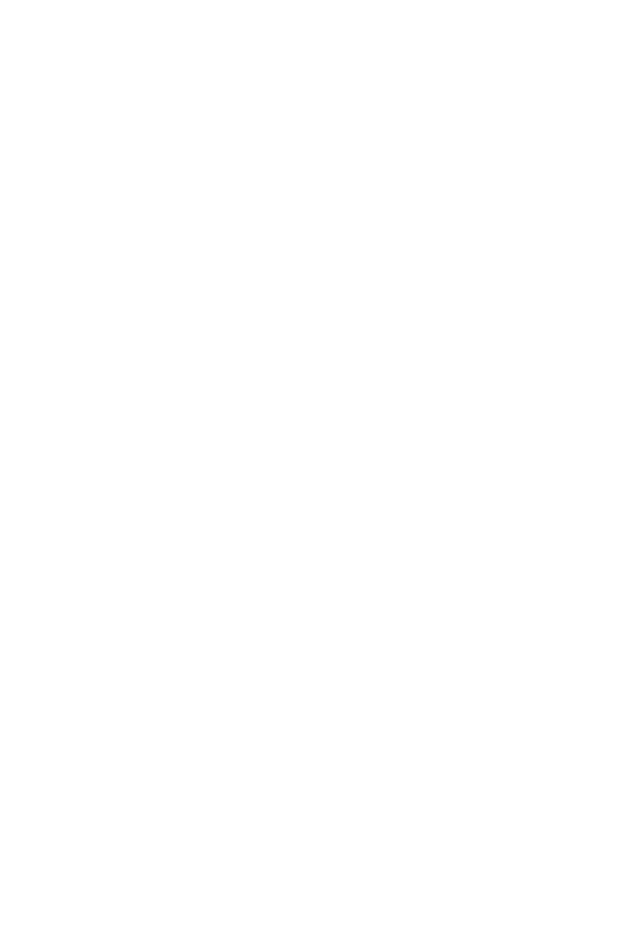
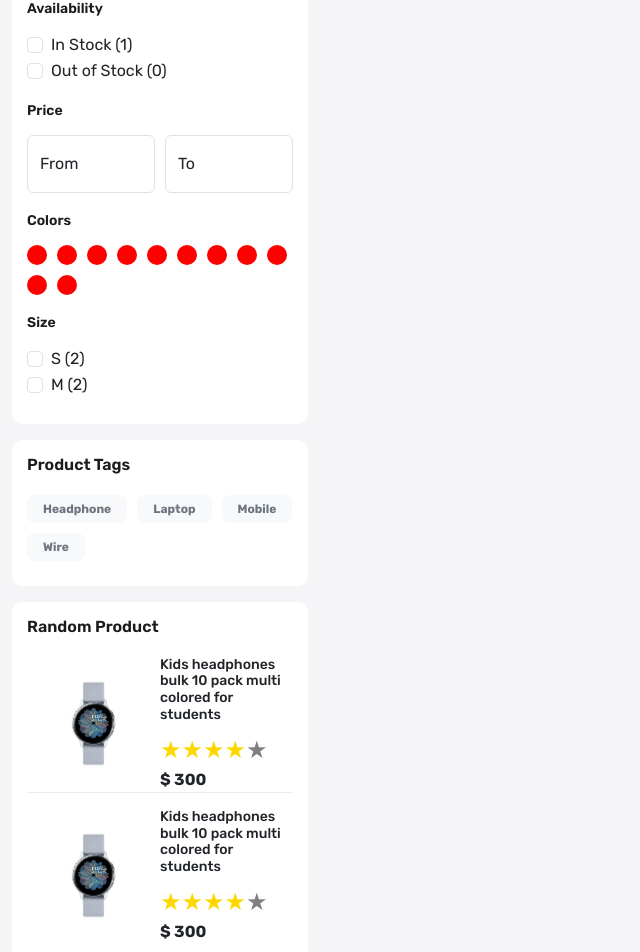
Before and after one commit to WanjaNjunge/ecommerce-app, a React (Create React App) app: page /store in a window 1280 px wide. Before the commit this address had no page. Shown: the part 639-1591 px from the top of the page, without its empty margins (0-640 px from the left). Before the commit the page ends 800 px from the top, so only its background shows below. Built offline with nearby package versions, Linux system fonts and the light colour scheme.

Commit message:
feat:Done with side section of store page

```diff
--- a/package.json
+++ b/package.json
@@ -10,6 +10,7 @@
     "react": "^18.2.0",
     "react-dom": "^18.2.0",
     "react-fast-marquee": "^1.6.3",
+    "react-helmet": "^6.1.0",
     "react-icons": "^5.0.1",
     "react-rating-stars-component": "^2.2.0",
     "react-redux": "^8.1.3",
--- a/src/App.css
+++ b/src/App.css
@@ -318,5 +318,61 @@
   font-weight: 100px;
   color: white;
 }
+
+
+/*Our Store*/
+.filter-card {
+  background-color: white;
+  border-radius: 10px;
+  padding: 15px 15px 25px;
+}
+.filter-title {
+  font-size: 16px;
+  line-height: 20px;
+  font-weight: 600;
+  color: var(--color-1c1c1b);
+  margin-bottom: 20px;
+}
+.filter-card ul {
+  list-style-type: none;
+  font-size: 13px;
+  line-height: 30px;
+  color: var(--color-777777);
+  cursor: pointer;
+}
+.filter-card .form-check-input:focus {
+  box-shadow: none;
+  border-color: rgba(0, 0, 0, 0.25);
+}
+.filter-card .form-check-input:checked {
+  background-color: var(--color-febd69);
+  border-color: var(--color-febd69);
+}
+.sub-title {
+  font-size: 14px;
+  font-weight: 600;
+  color: var(--color-1c1c1b);
+  margin-bottom: 15px;
+  margin-top: 20px;
+}
+.colors {
+  display: flex;
+  list-style-type: none;
+  flex-wrap: wrap;
+  gap:10px;
+}
+.colors li{
+  width: 20px;
+  height: 20px;
+  background-color: red;
+  border-radius: 50%;
+}
+.random-products h5 {
+  font-size: 14px;
+  margin-bottom: 8px;
+}
+.random-products:first-child {
+  border-bottom: 1px solid var(--color-ededed);
+}
 /*Home wrapper 2 END*/
 /*Home END*/
--- a/src/App.js
+++ b/src/App.js
@@ -5,6 +5,7 @@
 import Home from './pages/Home';
 import About from './pages/About';
 import Contact from './pages/Contact';
+import OurStore from './pages/OurStore';
 
 function App() {
   return (
@@ -15,6 +16,7 @@
             <Route index element={<Home />} />
             <Route path="about" element={<About />} />
             <Route path="contact" element={<Contact />} />
+            <Route path="store" element={<OurStore />} />
           </Route>
         </Routes>
       </BrowserRouter>
--- /dev/null
+++ b/src/components/BreadCrumb.js
@@ -0,0 +1,25 @@
+import React from 'react'
+import { Link } from 'react-router-dom';
+
+const BreadCrumb = (props) => {
+    const { title } = props;
+
+  return (
+    <div className='breadcrumb mb-0 py-4'>
+        <div className='container-xxl'>
+            <div className="row">
+                <div className='col-12'>
+                    <p className='text-center mb-0'>
+                        <Link to="/" className='text-dark'>
+                            Home &nbsp;
+                        </Link>
+                        / {title}
+                    </p>
+                </div>
+            </div>
+        </div>
+    </div>
+  )
+}
+
+export default BreadCrumb
--- a/src/components/Header.js
+++ b/src/components/Header.js
@@ -124,7 +124,7 @@
                 <div className='menu-links'>
                 <div className='d-flex align-items-center gap-15'>
                   <NavLink to="/">Home</NavLink>
-                  <NavLink to="/">Our Store</NavLink>
+                  <NavLink to="/store">Our Store</NavLink>
                   <NavLink to="/">Blogs</NavLink>
                   <NavLink to="/contact">Contact</NavLink>
                 </div>
--- /dev/null
+++ b/src/components/Meta.js
@@ -0,0 +1,15 @@
+import {Helmet} from "react-helmet";
+
+import React from 'react'
+
+const Meta = (props) => {
+
+  return (
+    <Helmet>
+        <meta charSet="utf-8" />
+        <title>{ props.title }</title>
+    </Helmet>
+  )
+}
+
+export default Meta
--- /dev/null
+++ b/src/pages/OurStore.js
@@ -0,0 +1,207 @@
+import React from 'react';
+import BreadCrumb from '../components/BreadCrumb';
+import Meta from '../components/Meta';
+import ReactStars from "react-rating-stars-component";
+import watchImg from '../assets/images/watch.jpg'
+
+const OurStore = () => {
+  return (
+    <>
+      <Meta title={'Our Store'}/>
+      <BreadCrumb title="Our Store" />
+
+      <div className='store-wrapper home-wrapper-2 py-5'>
+        <div className='container-xxl'>
+          <div className='row'>
+            <div className='col-3'>
+              <div className='filter-card mb-3'>
+                <h3 className='filter-title'>Shop Categories</h3>
+                <div>
+                  <ul>
+                    <li>Watch</li>
+                    <li>Tv</li>
+                    <li>Camera</li>
+                    <li>Laptop</li>
+                  </ul>
+                </div>
+              </div>
+              <div className='filter-card mb-3'>
+                <h3 className='filter-title'>Filter By</h3>
+                <div>
+                  <h5 className='sub-title'>
+                    Availability
+                  </h5>
+
+                  <div>
+                    <div className='form-check'>
+                      <input
+                        className='form-check-input'
+                        type='checkbox'
+                        value=""
+                        id=''
+                      />
+                      <label
+                      className='form-check-label'
+                      htmlFor="">
+                        In Stock (1)
+                      </label>
+                    </div>
+                    <div className='form-check'>
+                      <input
+                        className='form-check-input'
+                        type='checkbox'
+                        value=""
+                        id=''
+                      />
+                      <label
+                      className='form-check-label'
+                      htmlFor="">
+                        Out of Stock (0)
+                      </label>
+                    </div>
+                  </div>
+
+                  <h5 className='sub-title'>
+                    Price
+                  </h5>
+
+                  <div className='d-flex align-items-center gap-10'>
+                    <div className="form-floating">
+                      <input type="email" className="form-control" id="floatingInput" placeholder="From"/>
+                      <label htmlFor="floatingInput">From</label>
+                    </div>
+                    <div className="form-floating">
+                      <input type="email" className="form-control" id="floatingInput1" placeholder="To"/>
+                      <label htmlFor="floatingInput1">To</label>
+                    </div>
+                  </div>
+
+                  <h5 className='sub-title'>
+                    Colors
+                  </h5>
+
+                  <div>
+                    <ul className='colors ps-0'>
+                      <li></li>
+                      <li></li>
+                      <li></li>
+                      <li></li>
+                      <li></li>
+                      <li></li>
+                      <li></li>
+                      <li></li>
+                      <li></li>
+                      <li></li>
+                      <li></li>
+                    </ul>
+                  </div>
+
+                  <h5 className='sub-title'>
+                    Size
+                  </h5>
+
+                  <div>
+                    <div className='form-check'>
+                      <input
+                        className='form-check-input'
+                        type='checkbox'
+                        value=""
+                        id='color-1'
+                      />
+                      <label
+                      className='form-check-label'
+                      htmlFor="color-1">
+                        S (2)
+                      </label>
+                    </div>
+
+                    <div className='form-check'>
+                      <input
+                        className='form-check-input'
+                        type='checkbox'
+                        value=""
+                        id='color-1'
+                      />
+                      <lable
+                      className='form-check-label'
+                      htmlFor="color-1">
+                        M (2)
+                        </lable>
+                    </div>
+                  </div>
+                </div>
+              </div>
+              <div className='filter-card mb-3'>
+                <h3 className='filter-title'>Product Tags</h3>
+                <div>
+                  <div className='product-tags d-flex flex-wrap align-items-center gap-10'>
+                    <span className='badge bg-light text-secondary rounded-3 py-2 px-3'>
+                      Headphone
+                    </span>
+                    <span className='badge bg-light text-secondary rounded-3 py-2 px-3'>
+                      Laptop
+                    </span>
+                    <span className='badge bg-light text-secondary rounded-3 py-2 px-3'>
+                      Mobile
+                    </span>
+                    <span className='badge bg-light text-secondary rounded-3 py-2 px-3'>
+                      Wire
+                    </span>
+                  </div>
+                </div>
+              </div>
+              <div className='filter-card mb-3'>
+                <h3 className='filter-title'>Random Product</h3>
+                <div>
+                  <div className='random-products mb-3 d-flex'>
+                    <div className='w-50'>
+                      <img
+                        src={watchImg}
+                        className='img-fluid'
+                        alt='watch'
+                      />
+                    </div>
+                    <div className='w-50'>
+                      <h5>Kids headphones bulk 10 pack multi colored for students</h5>
+                      <ReactStars
+                        count={5}
+                        size={24}
+                        value={4}
+                        edit={false}
+                        activeColor="#ffd700"
+                      />
+                      <b>$ 300</b>
+                    </div>
+                  </div>
+                  <div className='random-products d-flex'>
+                    <div className='w-50'>
+                      <img
+                        src={watchImg}
+                        className='img-fluid'
+                        alt='watch'
+                      />
+                    </div>
+                    <div className='w-50'>
+                      <h5>Kids headphones bulk 10 pack multi colored for students</h5>
+                      <ReactStars
+                        count={5}
+                        size={24}
+                        value={4}
+                        edit={false}
+                        activeColor="#ffd700"
+                      />
+                      <b>$ 300</b>
+                    </div>
+                  </div>
+                </div>
+              </div>
+            </div>
+            <div className='col-9'></div>
+          </div>
+        </div>
+      </div>
+    </>
+  )
+}
+
+export default OurStore;
```
Also changed, not shown: 1 other file (tests, documents, lock files or other folders).
